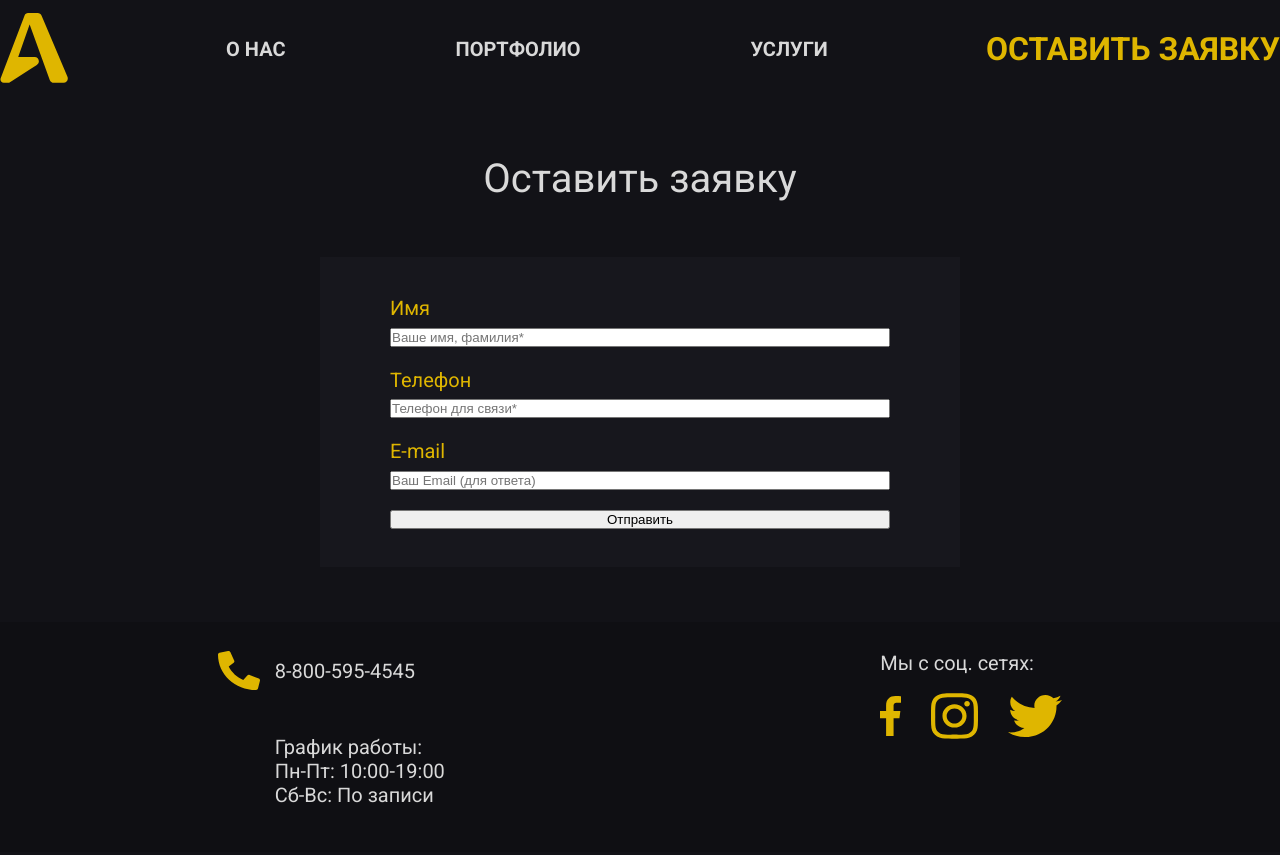
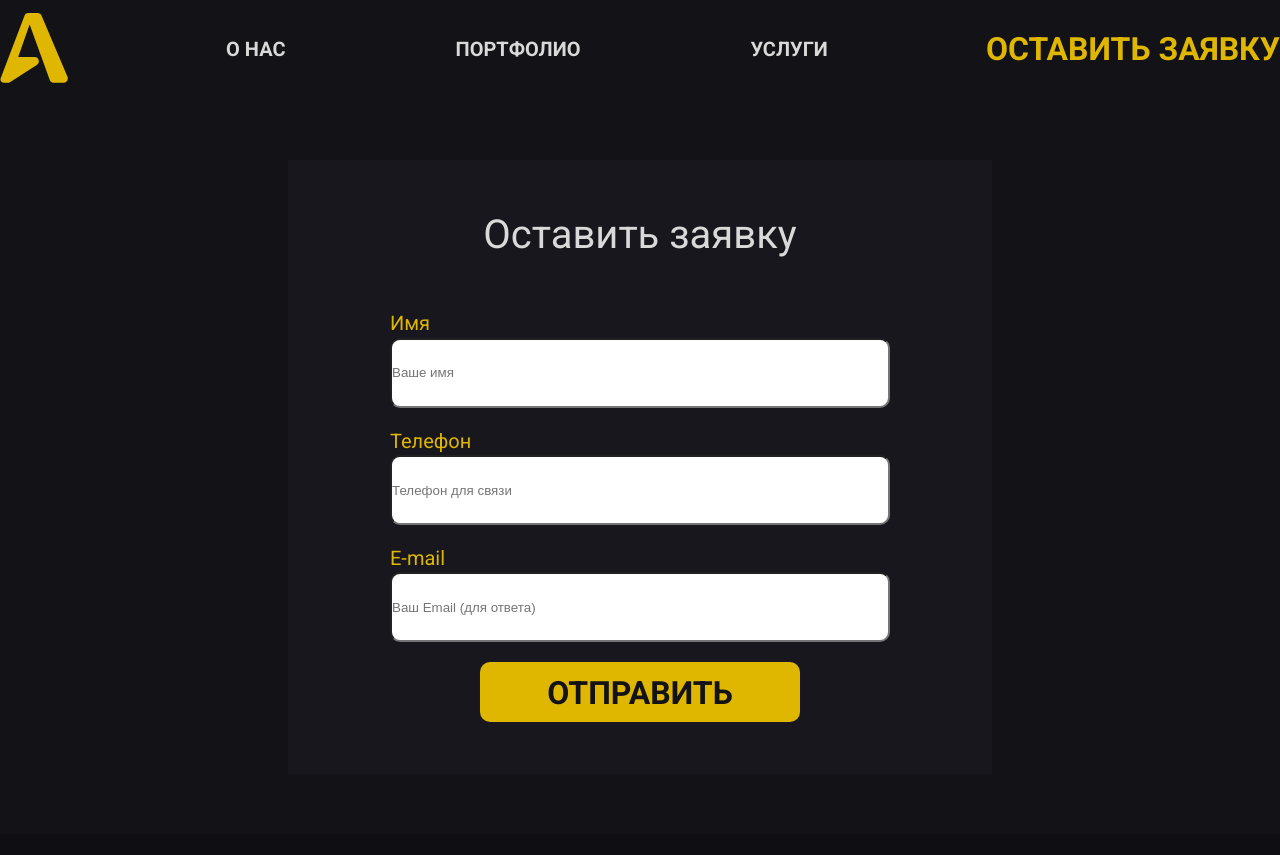
Before and after one commit to tati-id9/YellowArt, a plain HTML site: page call_reques.html in a window 1280 px wide. Shown: the top 855 px of the page. Drawn offline with Linux system fonts and the light colour scheme.

Commit message:
update call_reques

```diff
--- a/call_reques.html
+++ b/call_reques.html
@@ -32,17 +32,16 @@
     </header>
 
     <section class="call-request">
-        <h2 class="title">Оставить заявку</h2>
-        <div class="call-request__box">
+        <div class="call-request__box kenburns-bottom">
+            <h2 class="call-request__title">Оставить заявку</h2>
             <form class="questionnaire" action="" method="post">
                 <div class="questionnaire__box">
                     <p class="questionnaire__info">Имя</p>
-                    <input class="questionnaire__input" type="text" name="name" placeholder="Ваше имя, фамилия*"
-                        required />
+                    <input class="questionnaire__input" type="text" name="name" placeholder="Ваше имя" required />
                 </div>
                 <div class="questionnaire__box">
                     <p class="questionnaire__info">Телефон</p>
-                    <input class="questionnaire__input" type="tel" name="phone" placeholder="Телефон для связи*"
+                    <input class="questionnaire__input" type="tel" name="phone" placeholder="Телефон для связи"
                         required />
                 </div>
                 <div class="questionnaire__box">
--- a/css/_call_reques.scss
+++ b/css/_call_reques.scss
@@ -2,21 +2,32 @@
     display: flex;
     flex-direction: column;
     align-items: center;
-    padding-bottom: 55px;
+    padding: 60px 0px;
 
     &__box {
         background-color: $colorBox;
-        min-width: 50%;
-        min-height: 50%;
-        padding: 3%;
+        padding: 4% 8%;
         display: flex;
         justify-content: center;
+        flex-direction: column;
+        align-items: center;
+    }
+
+    &__title {
+        padding: 0px 0px 52px 0px;
+        color: #D9D9D9;
+        font-family: "Roboto";
+        font-size: 2rem;
+        font-style: normal;
+        font-weight: 400;
+        line-height: normal;
     }
 }
 
 .questionnaire {
     display: flex;
     flex-direction: column;
+    align-items: center;
     gap: 20px;
 
     &__info {
@@ -28,6 +39,32 @@
     }
 
     &__input {
-        min-width: 500px
+        min-width: 500px;
+        height: 70px;
+        border-radius: 10px;
+    }
+
+    &__submit {
+        width: 320px;
+        height: 60px;
+        border-radius: 10px;
+        background-color: $colorAccentSite;
+        padding: 8px 0px;
+
+        color: $colorSelectSite;
+        font-family: $fontFamilySite;
+        font-size: 1.6rem;
+        font-weight: 700;
+        line-height: 137.99%;
+        text-transform: uppercase;
+
+        border: 2px solid transparent;
+
+        &:hover {
+            border: 2px solid $colorAccentSite;
+            color: $colorAccentSite;
+            background-color: $colorSelectSite;
+            transition: all 0, 3s;
+        }
     }
 }
```
Also changed, not shown: css/style.css, 1 other file.
